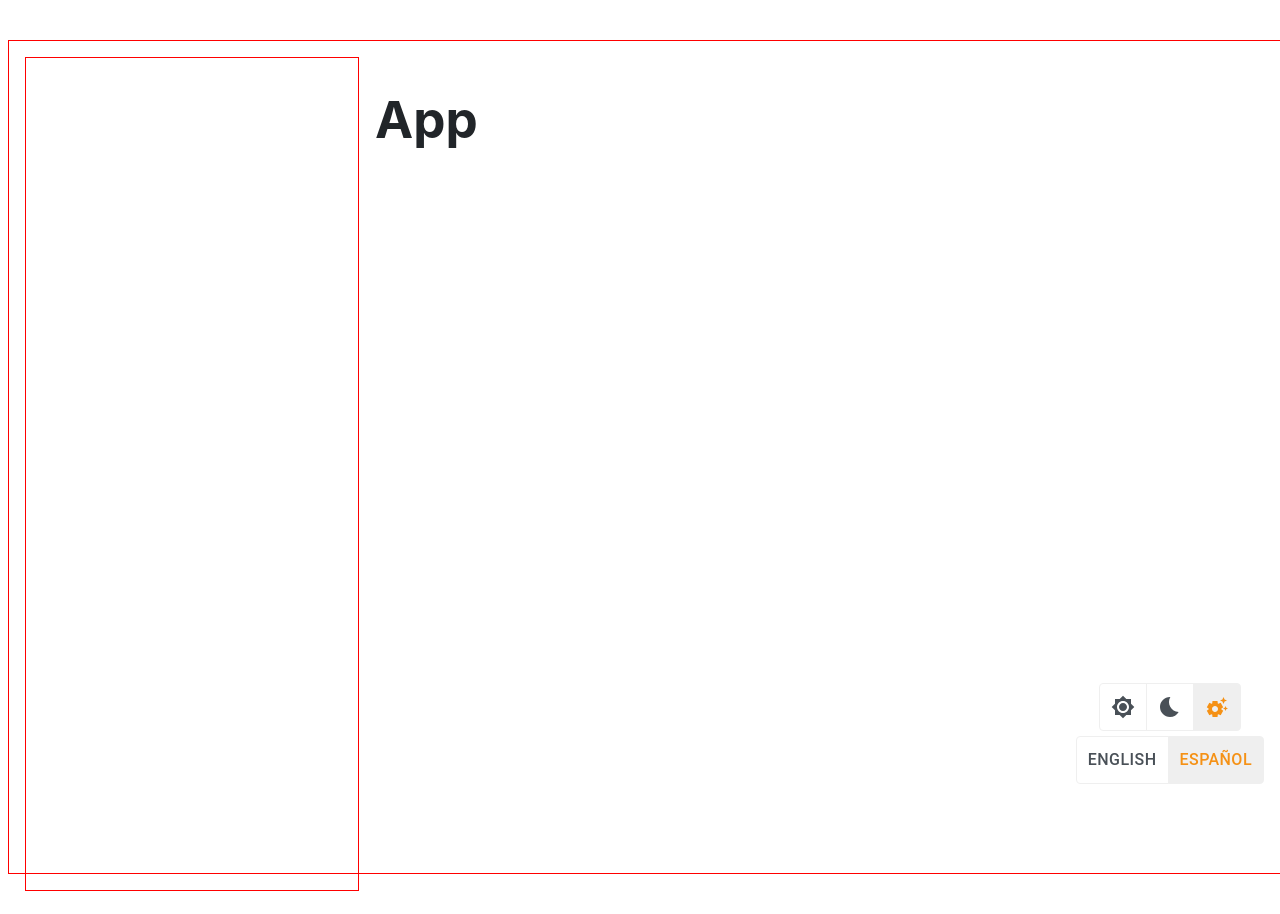
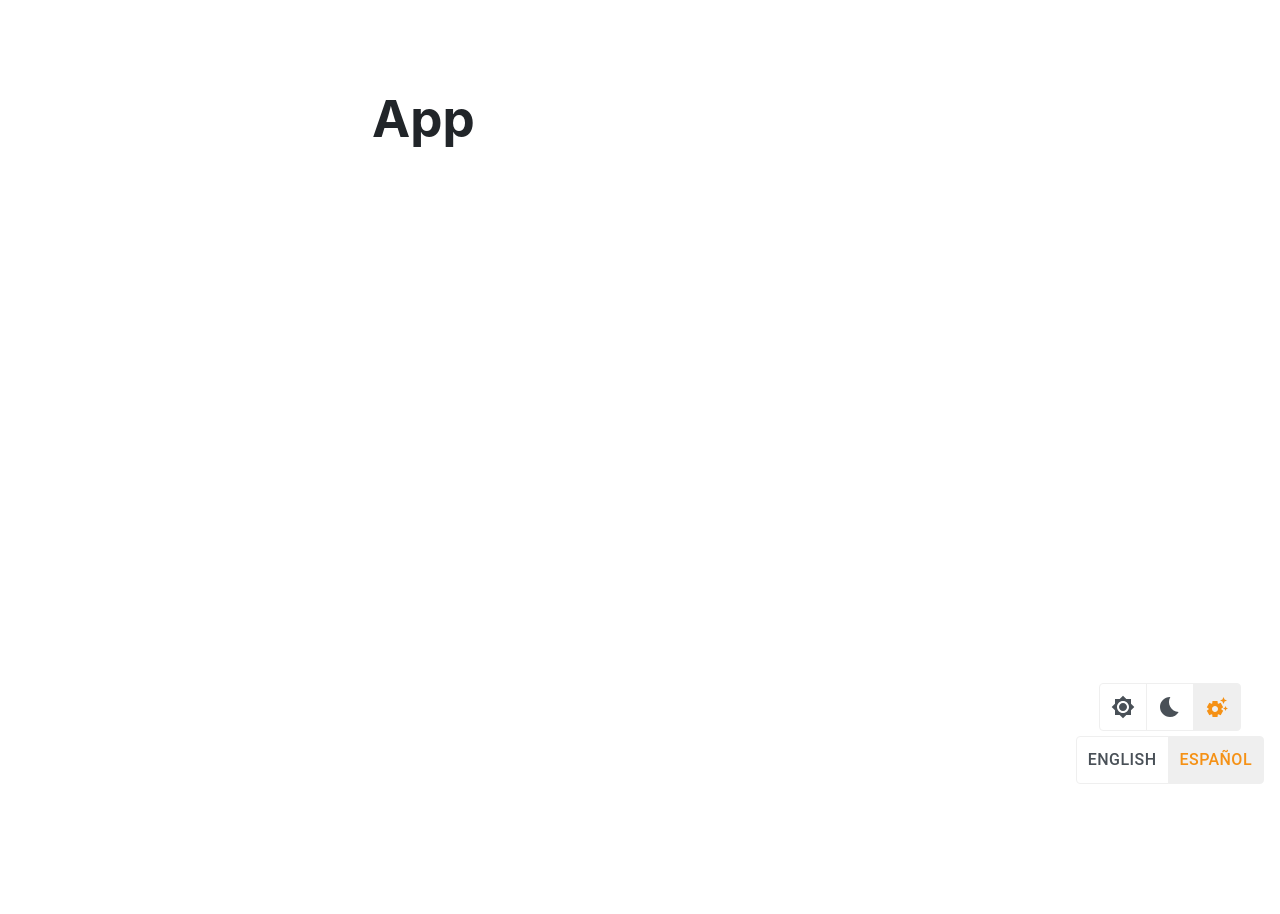
Before and after one commit to carlos-paezf/Professional_Portfolio, a React (Vite) app: page / in a window 1280 px wide. Shown: the top 914 px of the page. After the commit the page ends 800 px from the top, so only its background shows below. Built offline with nearby package versions, Linux system fonts and the light colour scheme.

Commit message:
"Removed borders and adjusted layout styles for main and sidenav elements"

```diff
--- a/src/assets/styles/_layout.scss
+++ b/src/assets/styles/_layout.scss
@@ -3,9 +3,7 @@ main {
     grid-template-columns: 1fr 3fr;
     gap: 16px;
     padding: 16px;
-    border: 1px solid red;
     min-width: 100%;
-    height: 100vh;
 
     @media (max-width: 1024px) {
         grid-template-columns: 1fr;
@@ -18,7 +16,6 @@ main {
     justify-content: space-between;
     align-items: center;
     padding: 16px;
-    border: 1px solid red;
 
     .button-group {
         display: flex;
@@ -28,12 +25,12 @@ main {
 
 
 .sidenav {
+    position: sticky;
+    top: 0;
     display: flex;
     flex-direction: column;
     justify-content: flex-start;
-    height: 100%;
     padding: 16px;
-    border: 1px solid red;
     width: 300px;
 }
 
--- a/src/assets/styles/main.scss
+++ b/src/assets/styles/main.scss
@@ -23,7 +23,6 @@
     margin: 0;
     min-width: 320px;
     width: 100%;
-    min-height: 100vh;
     background-color: var(--background-color);
     color: var(--text-primary-color);
     place-self: center;
```
